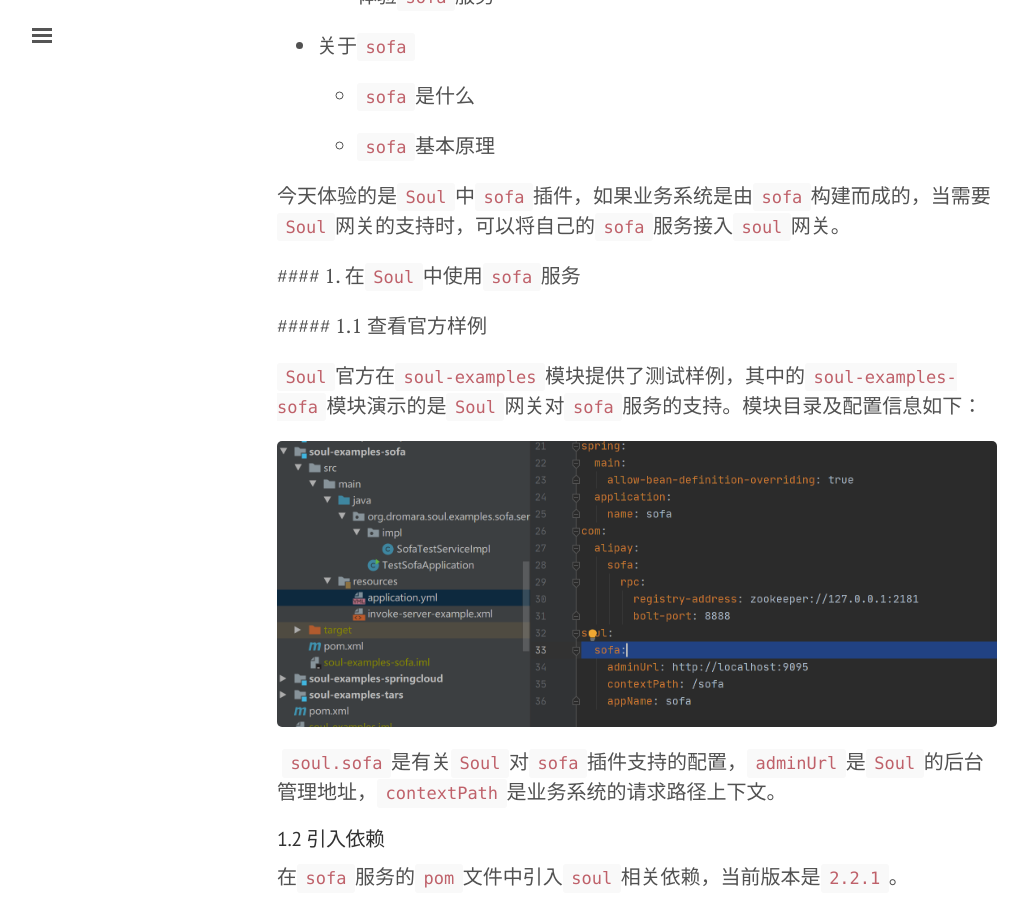
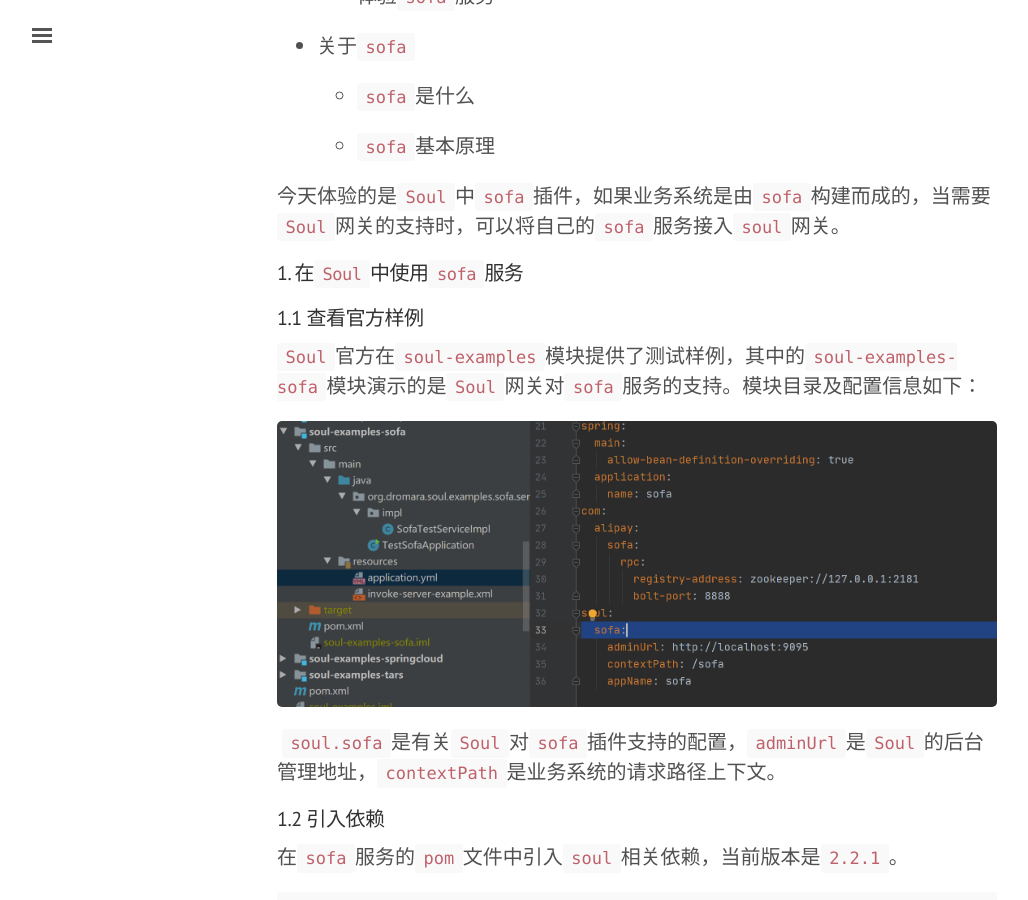
Before and after one commit to midnight2104/midnight2104.github.io, a Jekyll site: the page built from _posts/2021-1-18-Soul网关中的Sofa插件.md, in a window 1280 px wide and 900 px high, scrolled down 519 px. Shown: the whole window, without its empty margins (3-1031 px from the left). Built offline with Jekyll 4.4.1, drawn with Linux system fonts in a browser that asks for light colours.

```diff
--- a/_posts/2021-1-18-Soul网关中的Sofa插件.md
+++ b/_posts/2021-1-18-Soul网关中的Sofa插件.md
@@ -28,15 +28,9 @@ tags: Soul
 
 今天体验的是`Soul`中`sofa`插件，如果业务系统是由`sofa`构建而成的，当需要`Soul`网关的支持时，可以将自己的`sofa`服务接入`soul`网关。
 
+#### 1. 在`Soul`中使用`sofa`服务
 
-
-
-
- #### 1. 在`Soul`中使用`sofa`服务
-
-
-
- ##### 1.1 查看官方样例
+##### 1.1 查看官方样例
 
 
 
```
